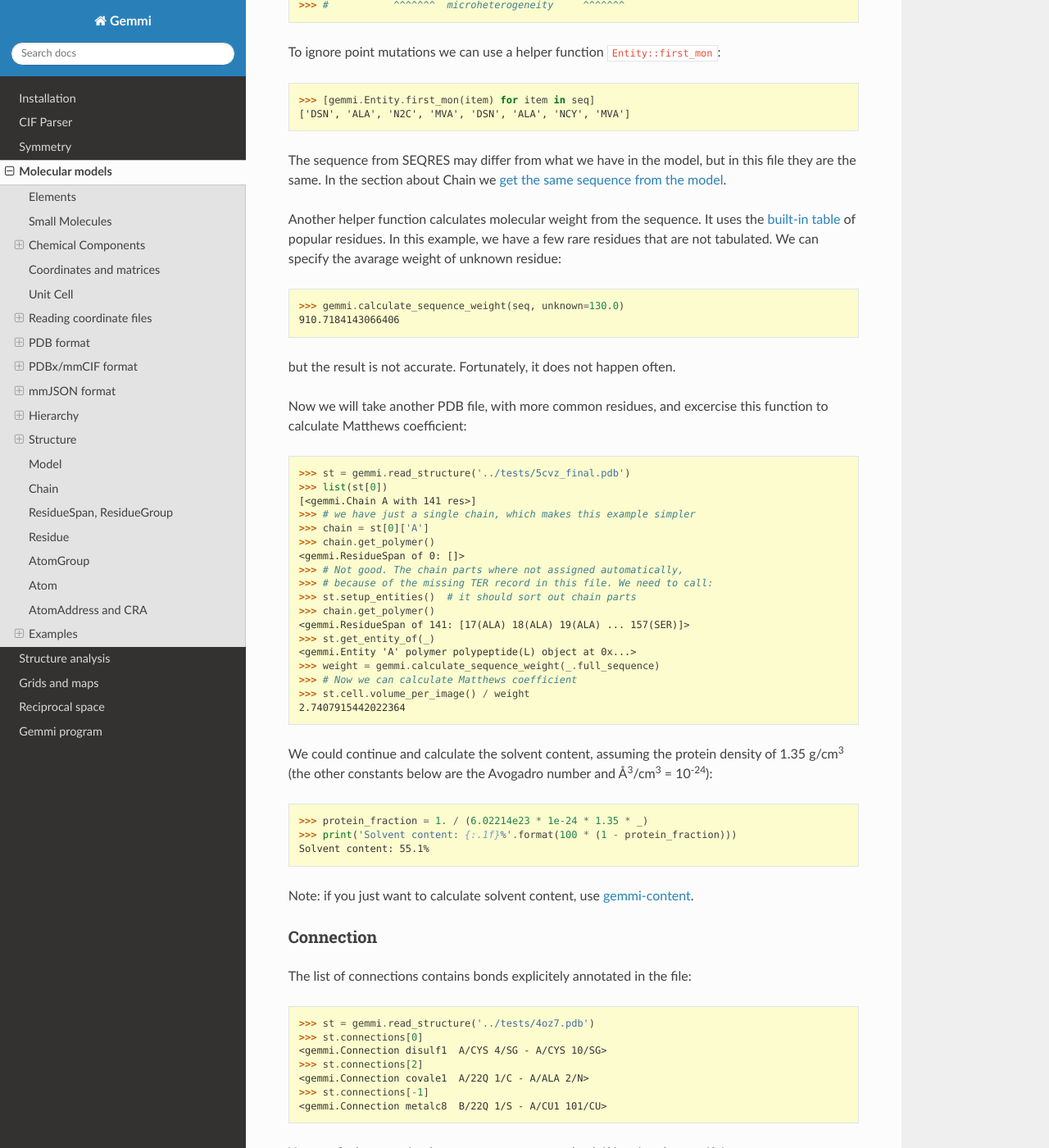
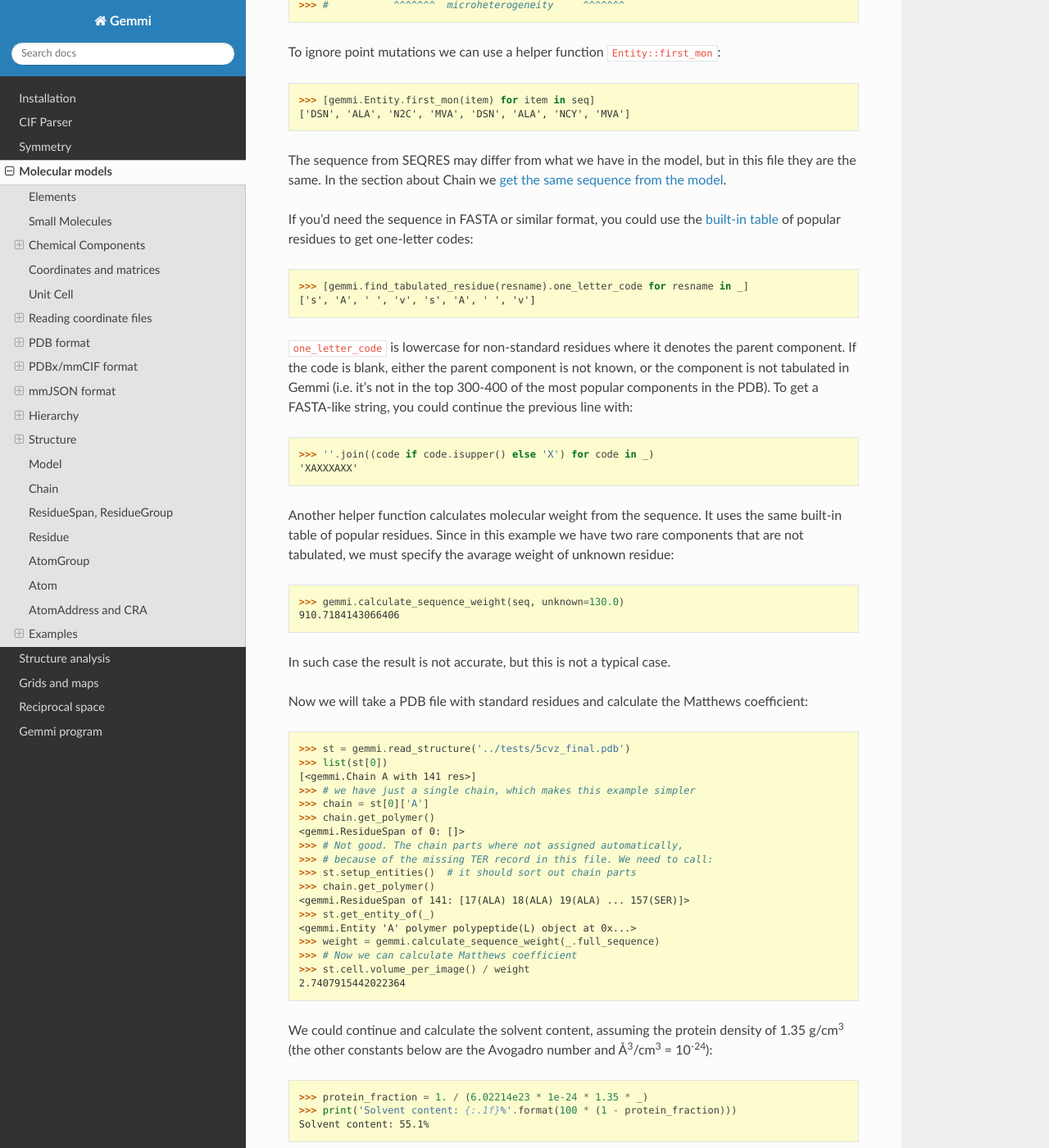
Before and after one commit to project-gemmi/gemmi, a Sphinx documentation site: the page built from docs/mol.rst, in a window 1280 px wide and 1400 px high, scrolled down 23314 px. Shown: the whole window at 82% size. Built offline with Sphinx 7.4.7 and the Read the Docs theme 2.0.0, drawn with Linux system fonts in a browser that asks for light colours; some of the changed text lies outside the part shown.

Commit message:
docs: example with one-letter sequence

```diff
--- a/docs/mol.rst
+++ b/docs/mol.rst
@@ -1307,21 +1307,40 @@ The sequence from SEQRES may differ from what we have in the model,
 but in this file they are the same. In the section about Chain
 we :ref:`get the same sequence from the model <polymer_b_sequence>`.
 
+If you'd need the sequence in FASTA or similar format, you could use
+the :ref:`built-in table <find_tabulated_residue>` of popular
+residues to get one-letter codes:
+
+.. doctest::
+
+  >>> [gemmi.find_tabulated_residue(resname).one_letter_code for resname in _]
+  ['s', 'A', ' ', 'v', 's', 'A', ' ', 'v']
+
+``one_letter_code`` is lowercase for non-standard residues where it denotes
+the parent component. If the code is blank, either the parent component is
+not known, or the component is not tabulated in Gemmi (i.e. it's not in the
+top 300-400 of the most popular components in the PDB).
+To get a FASTA-like string, you could continue the previous line with:
+
+.. doctest::
+
+  >>> ''.join((code if code.isupper() else 'X') for code in _)
+  'XAXXXAXX'
+
 Another helper function calculates molecular weight from the sequence.
-It uses the :ref:`built-in table <find_tabulated_residue>` of popular
-residues.
-In this example, we have a few rare residues that are not tabulated.
-We can specify the avarage weight of unknown residue:
+It uses the same built-in table of popular residues.
+Since in this example we have two rare components that are not tabulated,
+we must specify the avarage weight of unknown residue:
 
 .. doctest::
 
   >>> gemmi.calculate_sequence_weight(seq, unknown=130.0)
   910.7184143066406
 
-but the result is not accurate. Fortunately, it does not happen often.
-
-Now we will take another PDB file, with more common residues,
-and excercise this function to calculate Matthews coefficient:
+In such case the result is not accurate, but this is not a typical case.
+
+Now we will take a PDB file with standard residues
+and calculate the Matthews coefficient:
 
 .. doctest::
 
@@ -1354,8 +1373,8 @@ number and Å\ :sup:`3`/cm\ :sup:`3` = 10\ :sup:`-24`):
   >>> print('Solvent content: {:.1f}%'.format(100 * (1 - protein_fraction)))
   Solvent content: 55.1%
 
-Note: if you just want to calculate solvent content, use
-:ref:`gemmi-content <gemmi-content>`.
+Gemmi also includes a program that calculates the solvent content:
+:ref:`gemmi-contents <gemmi-contents>`.
 
 Connection
 ----------
--- a/docs/utils.rst
+++ b/docs/utils.rst
@@ -569,7 +569,7 @@ Prints information about given space group.
 .. literalinclude:: sg-help.txt
    :language: console
 
-.. _gemmi-content:
+.. _gemmi-contents:
 
 contents
 ========
```
